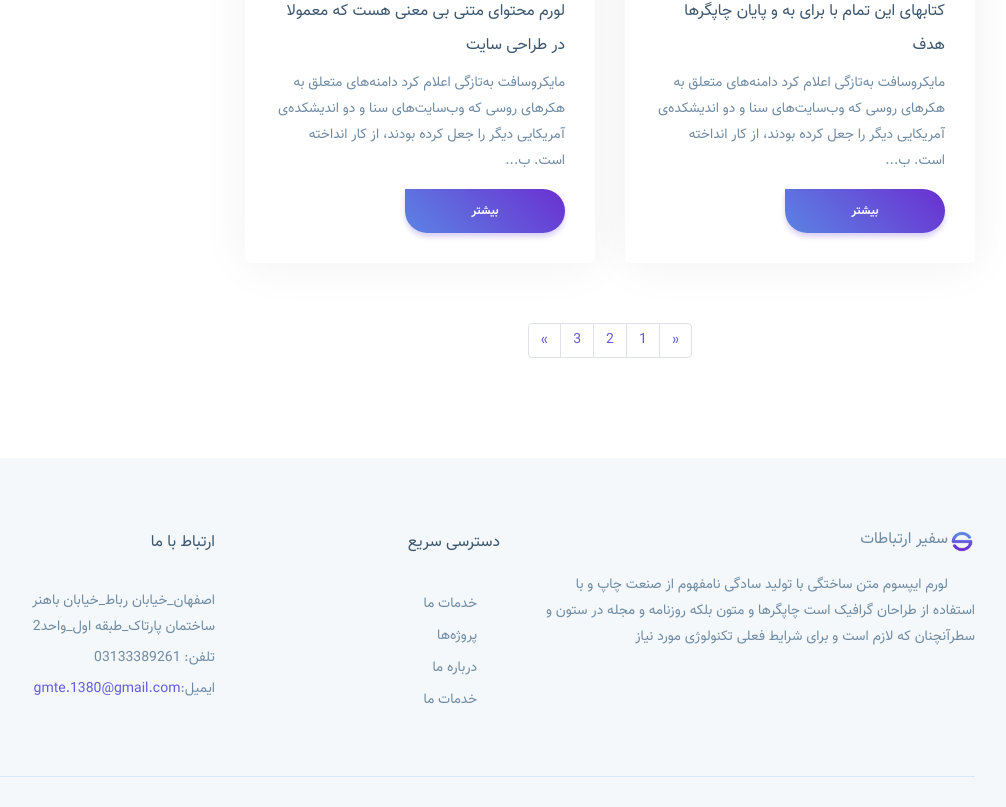
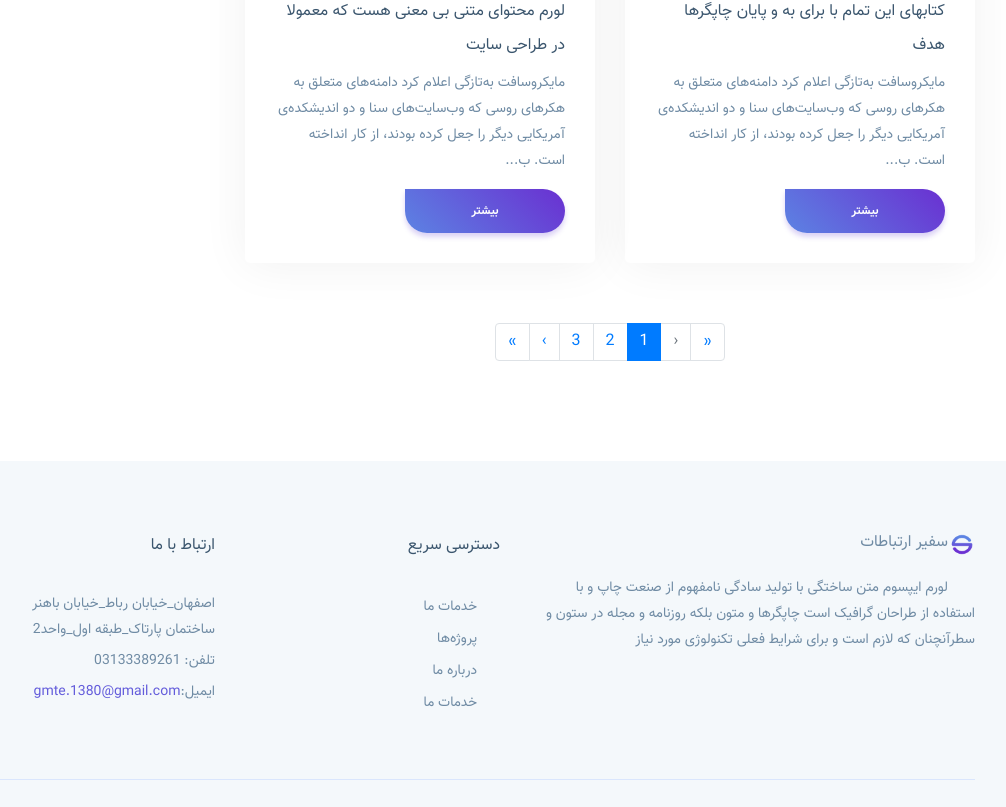
Before and after one commit to BanisharifM/Safirict, a Next.js app: page /projects in a window 1280 px wide. Shown: the part 1883-2690 px from the top of the page, without its empty margins (220-1226 px from the left). Built offline with nearby package versions, Linux system fonts and the light colour scheme; a web font is replaced by a local one.

Commit message:
done pagination

```diff
--- a/components/Global/Footer/Address.tsx
+++ b/components/Global/Footer/Address.tsx
@@ -16,8 +16,8 @@ const Address = () => {
         <a href="#">gmte.1380@gmail.com</a>
       </p>
       <UL className="social">
-        {socialItems.map((item) => (
-          <SocialItem {...item} />
+        {socialItems.map((item,i) => (
+          <SocialItem key={i} {...item} />
         ))}
       </UL>
     </div>
--- a/components/Global/Pagination/Item.tsx
+++ /dev/null
@@ -1,11 +0,0 @@
-import React from "react";
-
-const Item: React.FC = ({ children }) => {
-  return (
-    <li className="page-item">
-      <a className="page-link">{children}</a>
-    </li>
-  );
-};
-
-export default Item;
--- a/components/Global/Pagination/index.tsx
+++ b/components/Global/Pagination/index.tsx
@@ -1,39 +1,69 @@
-import React from "react";
-import UL from "../UL";
-import Item from "./Item";
+import React, { useEffect, useMemo, useState } from "react";
+import {
+  Pagination as BootPagination,
+  PaginationItem,
+  PaginationLink,
+} from "reactstrap";
 
 interface PaginationProps {
-  current: number;
+  defaultValue: number;
   total: number;
   perPage: number;
   onChange: (n: number) => void;
 }
-const index: React.FC<PaginationProps> = ({
-  current,
+const Index: React.FC<PaginationProps> = ({
   total,
+  defaultValue,
   perPage,
   onChange,
 }) => {
-  const pagesCount = total / perPage ? total / perPage : 1;
+  const [current, setCurrent] = useState(defaultValue);
+
+  const pagesCount = useMemo(() => (total / perPage ? total / perPage : 1), []);
+  const handleClick = (e: React.MouseEvent<HTMLElement, MouseEvent>) => {
+    const textContent = e.currentTarget.textContent;
+    if (textContent.includes("Previous")) {
+      if (current > 1) {
+        setCurrent((pre) => pre - 1);
+      }
+    } else if (textContent.includes("Next")) {
+      if (current < pagesCount) {
+        setCurrent((pre) => pre + 1);
+      }
+    } else {
+      setCurrent(Number(textContent));
+    }
+  };
+  useEffect(() => {
+    onChange(current);
+  }, [current , onChange]);
   return (
-    <nav>
-      <UL className="pagination justify-content-center">
-        <Item>
-          <span aria-hidden="true">«</span>
-          <span className="sr-only">قبل</span>
-        </Item>
-        {Array(pagesCount)
-          .fill("")
-          .map((_, i) => (
-            <Item>{i+1}</Item>
-          ))}
-        <Item>
-          <span aria-hidden="true">»</span>
-          <span className="sr-only">بعد</span>
-        </Item>
-      </UL>
-    </nav>
+    <BootPagination size="md" listClassName="justify-content-center">
+      <PaginationItem>
+        <PaginationLink first onClick={handleClick} />
+      </PaginationItem>
+      <PaginationItem disabled={current === 1}>
+        <PaginationLink previous onClick={handleClick} />
+      </PaginationItem>
+      {Array(pagesCount)
+        .fill("")
+        .map((_, i) => {
+          return (
+            <PaginationItem active={current === i + 1} key={i}>
+              <PaginationLink onClick={handleClick}>{i + 1}</PaginationLink>
+            </PaginationItem>
+          );
+        })}
+      <PaginationItem disabled={current === pagesCount}>
+        <PaginationLink next onClick={handleClick} />
+      </PaginationItem>
+      <PaginationItem>
+        <PaginationLink last onClick={handleClick} />
+      </PaginationItem>
+    </BootPagination>
   );
 };
 
-export default index;
+{
+}
+export default Index;
--- a/components/Projects/index.tsx
+++ b/components/Projects/ProjectList.tsx
@@ -8,7 +8,7 @@ interface Props {
   isLoading?: boolean;
   projects: INews[];
 }
-const index: React.FC<Props> = ({ projects, isLoading = false }) => {
+const ProjectList: React.FC<Props> = ({ projects, isLoading = false }) => {
   return (
     <div className="blog-list">
       <Row>
@@ -24,4 +24,4 @@ const index: React.FC<Props> = ({ projects, isLoading = false }) => {
   );
 };
 
-export default index;
+export default ProjectList;
--- a/pages/projects.tsx
+++ b/pages/projects.tsx
@@ -1,9 +1,9 @@
 import BreadCrumbs from "components/Global/BreadCrumbs";
 import { INews } from "components/Global/models";
 import Pagination from "components/Global/Pagination";
-import Projects from "components/Projects";
+import ProjectList from "components/Projects/ProjectList";
 import Sidebar from "components/Projects/Sidebar";
-import { useState } from "react";
+import { useCallback, useState } from "react";
 import { Col, Container, Row } from "reactstrap";
 import { fakeNews } from "utils/constants";
 import { fakeDataResolver } from "utils/fakeDataResolver";
@@ -12,10 +12,9 @@ interface PageProps {
   data: INews[];
 }
 
-const projects: React.FC<PageProps> = ({ data }) => {
+const Projects: React.FC<PageProps> = ({ data }) => {
   const [projectItems, setProjects] = useState<INews[]>(data);
   const [isLoading, setIsLoading] = useState(false);
-  const [currentPage, setCurrentPage] = useState(1);
   const handleSearch = async (value: string) => {
     const newProjects = projectItems.filter((item) =>
       item.title.includes(value)
@@ -25,7 +24,9 @@ const projects: React.FC<PageProps> = ({ data }) => {
     setIsLoading(false);
     setProjects(res.data);
   };
-  const handlePaginate = (value: number) => {};
+  const handlePaginate = useCallback((value: number) => {
+    console.log(value);
+  }, []);
   return (
     <section className="page">
       <BreadCrumbs />
@@ -33,10 +34,10 @@ const projects: React.FC<PageProps> = ({ data }) => {
         <Container>
           <Row>
             <Col lg={8}>
-              <Projects isLoading={isLoading} projects={projectItems} />
+              <ProjectList projects={projectItems} isLoading={isLoading} />
               <Pagination
                 perPage={2}
-                current={currentPage}
+                defaultValue={1}
                 total={projectItems.length}
                 onChange={handlePaginate}
               />
@@ -53,7 +54,7 @@ const projects: React.FC<PageProps> = ({ data }) => {
   );
 };
 
-export default projects;
+export default Projects;
 export async function getServerSideProps() {
   const res = await fakeDataResolver(fakeNews);
   return {
```
Also changed, not shown: package.json (+17 -1 lines), .eslintrc.json (added), 2 other files (tests, documents, lock files or other folders).
